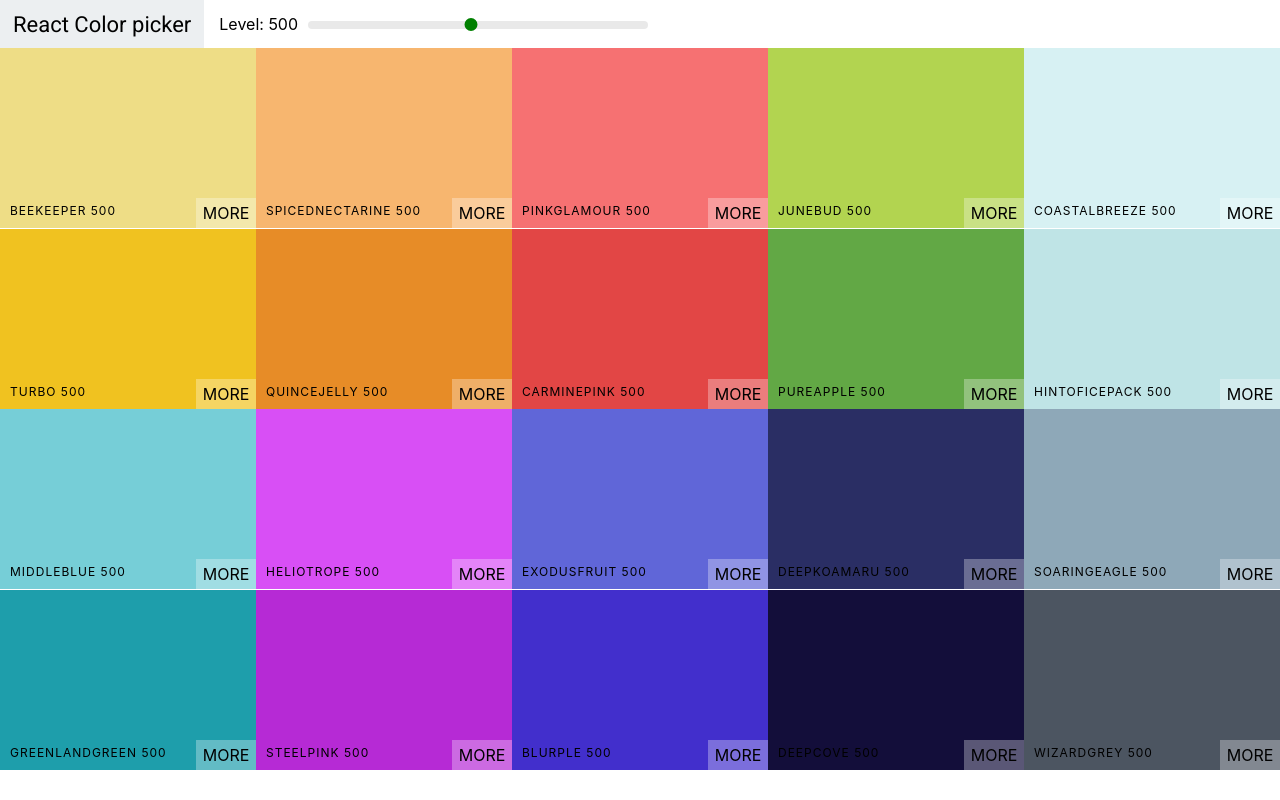
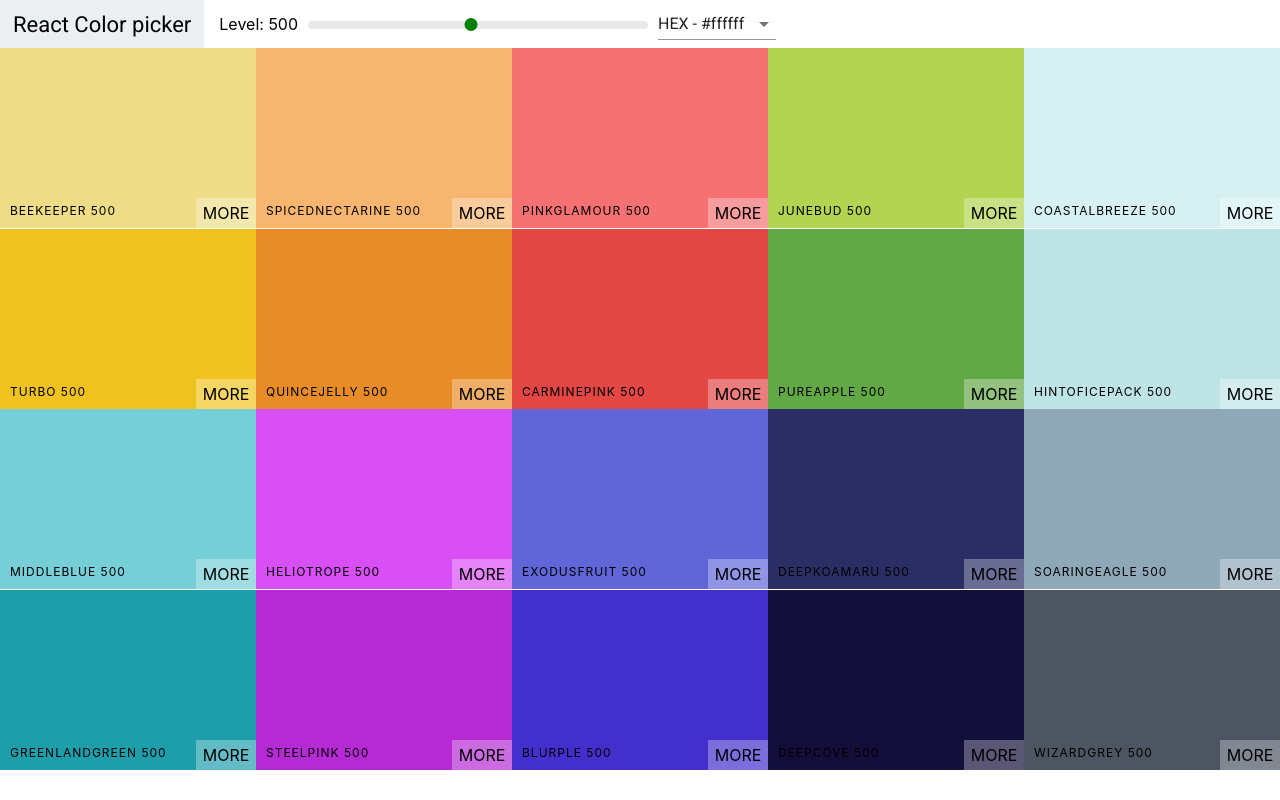
Before and after one commit to naot-shio/palette, a React (Create React App) app: page / in a window 1280 px wide. Built offline with nearby package versions, Linux system fonts and the light colour scheme.

Commit message:
Add select and material ui

```diff
--- a/package.json
+++ b/package.json
@@ -3,6 +3,7 @@
   "version": "0.1.0",
   "private": true,
   "dependencies": {
+    "@material-ui/core": "^3.9.3",
     "chroma-js": "^2.0.3",
     "rc-slider": "^8.6.9",
     "react": "^16.8.6",
--- a/src/Navbar.js
+++ b/src/Navbar.js
@@ -1,12 +1,25 @@
 import React, { Component } from 'react';
 import Slider from 'rc-slider';
+import Select from '@material-ui/core/Select';
+import MenuItem from '@material-ui/core/MenuItem';
 import 'rc-slider/assets/index.css';
 import './Navbar.css'
 
 
 class Navbar extends Component {
+  constructor(props) {
+    super(props);
+    this.state= { format: "hex" };
+    this.handleChange = this.handleChange.bind(this);
+  }
+  handleChange(e){
+    this.setState({ format: e.target.value });
+    this.props.handleChange(e.target.value);
+  }
+
   render() {
-    const {level, changeLevel} = this.props;
+    const { level, changeLevel } = this.props;
+    const { format } = this.state;
     return (
       <header className="Navbar">
         <div className="logo">
@@ -24,6 +37,13 @@
             />
           </div>
         </div>
+        <div className="select-container">
+          <Select onChange={this.handleChange} value={format}>
+            <MenuItem value="hex">HEX - #ffffff</MenuItem>
+            <MenuItem value="rgb">RGB - rgb(255,255,255)</MenuItem>
+            <MenuItem value="rgba">RGBA - rgb(255,255,255,1.0)</MenuItem>
+          </Select>
+        </div>
       </header>
     );
   }
--- a/src/Palette.js
+++ b/src/Palette.js
@@ -7,23 +7,32 @@
 class Palette extends Component {
   constructor(props) {
     super(props);
-    this.state = { level: 500};
+    this.state = { level: 500, format: "hex" };
     this.changeLevel = this.changeLevel.bind(this);
+    this.changeFormat = this.changeFormat.bind(this);
   }
 
   changeLevel(level) {
     this.setState({ level })
   }
 
+  changeFormat(val) {
+    this.setState({ format: val })
+  }
+
   render() {
     const {colors} = this.props.palette;
-    const {level} = this.state;
+    const {level, format} = this.state;
     const colorBoxes = colors[level].map(color => (
-      <ColorBox background={color.hex} name={color.name} />
+      <ColorBox background={color[format]} name={color.name} />
     ))
     return (
       <div className="Palette">
-        <Navbar level={level} changeLevel={this.changeLevel} />
+        <Navbar
+          level={level}
+          changeLevel={this.changeLevel}
+          handleChange={this.changeFormat}
+        />
         {/* Navbar */}
         <div className="Palette-colors">
           { colorBoxes }
```
Also changed, not shown: 1 other file (tests, documents, lock files or other folders).
